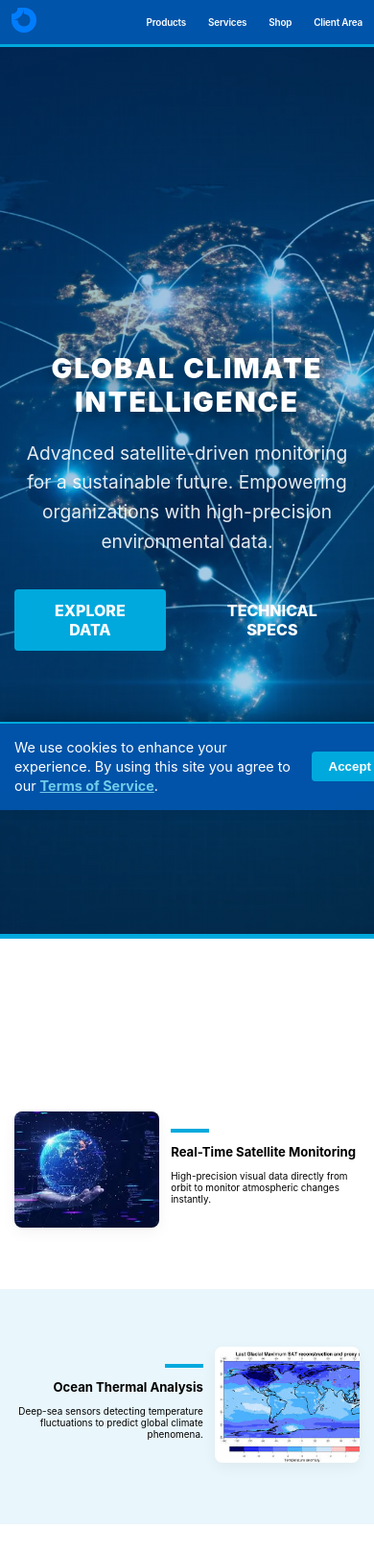
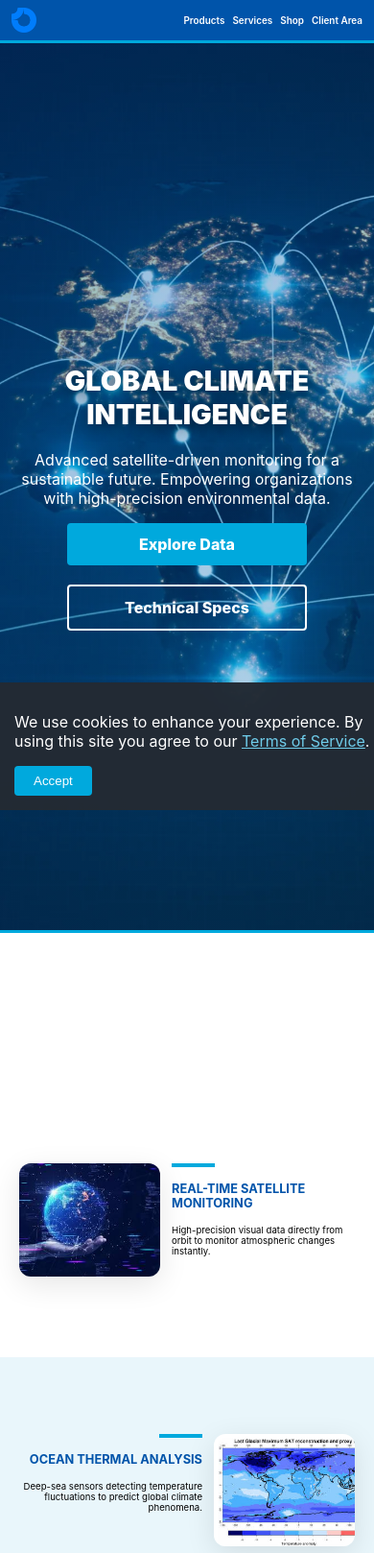
Before and after one commit to Arthroth/Climate-Change-Landing-Page, a plain HTML site: page index.html in a window 390 px wide. Shown: the top 1618 px of the page at 96% size. Drawn offline with Linux system fonts and the light colour scheme.

Commit message:
Add files via upload

```diff
--- a/style.css
+++ b/style.css
@@ -1,332 +1,152 @@
+/* ARTHROTH FINAL CSS - BUILD 2026
+   FIX: Android Footer Gap, Hero Full Screen, Zigzag Mobile
+*/
+
 :root {
-    --color-dark: #0054AA;
-    --color-sky: #00A9DD;
+    --color-dark: #0054AA;       /* Deep Blue */
+    --color-mid: #0677BA;
+    --color-sky: #00A9DD;        /* Sky Blue */
     --color-cyan: #6FCCEA;
-    --color-bg-alt: #E9F6FB;
+    --color-bg-alt: #E9F6FB;     /* Light BG */
     --white: #ffffff;
     --text-body: #2c3e50;
 }
 
-/* Base Fix */
-html { height: 100%; }
-body {
-    font-family: -apple-system, BlinkMacSystemFont, "Segoe UI", Roboto, Arial, sans-serif;
-    margin: 0; display: flex; flex-direction: column;
-    min-height: 100vh; min-height: 100dvh;
-}
-main { flex: 1 0 auto; }
-
-/* Header & Nav */
-header { background: var(--color-dark); position: sticky; top: 0; z-index: 1000; border-bottom: 3px solid var(--color-sky); }
-.header-container { max-width: 1200px; margin: 0 auto; padding: 10px 15px; display: flex; justify-content: space-between; align-items: center; }
-.logo img { height: 45px; }
-.nav-menu a { color: var(--white); text-decoration: none; margin-left: 15px; font-size: 0.85rem; font-weight: 600; }
-
-/* --- HERO SECTION STYLES --- */
-.hero-section {
- background: linear-gradient(135deg, rgba(0, 84, 170, 0.4) 0%, rgba(6, 119, 186, 0.3) 100%),url('images/hero-banner.jpg');
-    background-size: cover;
-    background-position: center;
-    background-repeat: no-repeat;
-
-    padding: 120px 20px; /* Sedikit dipertinggi agar gambar lebih terlihat */
-    text-align: center;
-    color: var(--white);
-    border-bottom: 5px solid var(--color-sky);
-    position: relative;
-    overflow: hidden;
+/* --- TRICK ANTI-PUTIH ANDROID --- */
+html {
+    background-color: var(--color-dark) !important; /* Mewarnai 'lantai' browser */
+    height: 100%;
+    margin: 0;
+    padding: 0;
+    scroll-behavior: smooth;
 }
 
-.hero-container {
-    max-width: 900px;
-    margin: 0 auto;
-    position: relative;
-    z-index: 2;
-}
-
-.hero-content h1 {
-    font-size: 3.5rem;
-    font-weight: 900;
-    letter-spacing: 2px;
-    margin-bottom: 20px;
-    text-shadow: 0 4px 15px rgba(0,0,0,0.5);
-}
-
-.hero-content p {
-    font-size: 1.2rem;
-    line-height: 1.6;
-    margin-bottom: 35px;
-    opacity: 0.9;
-    max-width: 700px;
-    margin-left: auto;
-    margin-right: auto;
-}
-
-/* Tombol Hero */
-.hero-btns {
-    display: flex;
-    justify-content: center;
-    gap: 20px;
-}
-
-.btn-primary {
-    background: var(--color-sky);
-    color: var(--white);
-    padding: 12px 30px;
-    text-decoration: none;
-    border-radius: 4px;
-    font-weight: 800;
-    text-transform: uppercase;
-    transition: 0.3s;
-}
-
-.btn-secondary {
-    border: 2px solid var(--color-pale);
-    color: var(--color-pale);
-    padding: 12px 30px;
-    text-decoration: none;
-    border-radius: 4px;
-    font-weight: 800;
-    text-transform: uppercase;
-    transition: 0.3s;
-}
-
-.btn-primary:hover { background: var(--white); color: var(--color-dark); }
-.btn-secondary:hover { background: var(--color-pale); color: var(--color-dark); }
-
-/* Sections Zigzag Desktop */
-.info-section { padding: 60px 0; }
-.info-section.alternate { background-color: var(--color-bg-alt); }
-.container { max-width: 1100px; margin: 0 auto; padding: 0 15px; display: flex; align-items: center; gap: 40px; }
-.info-section .container { flex-direction: row; }
-.info-section.reverse .container { flex-direction: row-reverse; }
-.info-section.reverse .info-text { text-align: right; }
-.info-image { flex: 0 0 45%; }
-.info-text { flex: 1; }
-.info-image img { width: 100%; border-radius: 8px; box-shadow: 0 5px 15px rgba(0,0,0,0.05); }
-.accent-line { display: block; width: 40px; height: 4px; background: var(--color-sky); margin-bottom: 12px; }
-.info-section.reverse .accent-line { margin-left: auto; }
-
-/* Cookie Banner Styling */
-.cookie-banner {
-    position: fixed; bottom: 0; left: 0; width: 100%;
-    background: rgba(0, 84, 170, 0.98); color: white;
-    padding: 15px; z-index: 9999; border-top: 2px solid var(--color-sky);
-    display: none; box-shadow: 0 -5px 15px rgba(0,0,0,0.2);
-}
-.cookie-content { max-width: 1100px; margin: 0 auto; display: flex; justify-content: space-between; align-items: center; gap: 15px; }
-.cookie-content p { font-size: 0.9rem; margin: 0; line-height: 1.4; }
-
-/* Gaya Link ToS di Cookies */
-.tos-link {
-    color: var(--color-cyan) !important;
-    text-decoration: underline;
-    font-weight: 700;
-}
-.tos-link:hover { color: var(--white) !important; }
-
-#accept-cookie { background: var(--color-sky); color: white; border: none; padding: 8px 18px; border-radius: 4px; font-weight: 800; cursor: pointer; }
-
-/* LEGAL PAGE STYLES */
-.legal-page {
-    padding: 60px 20px;
-    background: var(--color-bg-alt);
-}
-
-.legal-container {
-    max-width: 800px;
-    margin: 0 auto;
-    background: var(--white);
-    padding: 40px;
-    border-radius: 12px;
-    box-shadow: 0 5px 20px rgba(0,0,0,0.05);
-}
-
-.legal-container h1 { color: var(--color-dark); margin-bottom: 10px; }
-.last-updated { font-size: 0.8rem; color: #888; margin-bottom: 30px; }
-
-.legal-content h3 { color: var(--color-mid); margin: 25px 0 10px 0; }
-.legal-content p { line-height: 1.6; color: #555; margin-bottom: 15px; }
-
-.back-home {
-    display: inline-block;
-    margin-top: 40px;
-    color: var(--color-sky);
-    text-decoration: none;
-    font-weight: bold;
-}
-
-@media (max-width: 650px) {
-    .legal-container { padding: 25px; }
-    .legal-container h1 { font-size: 1.5rem; }
-}
-
-/* --- FIX FOOTER: Warna Biru Tua & Rapat di Bawah --- */
-
-/* 1. Pastikan Body mendorong footer ke dasar layar */
-html { height: 100%; }
 body {
+    background-color: var(--white);
     margin: 0;
     display: flex;
     flex-direction: column;
     min-height: 100vh;
-    min-height: 100dvh; /* Menghilangkan sisa ruang bawah di HP */
+    min-height: 100dvh; /* Dynamic Viewport untuk HP */
+    font-family: -apple-system, BlinkMacSystemFont, "Segoe UI", Roboto, Arial, sans-serif;
 }
 
-main {
-    flex: 1 0 auto; /* Bagian konten akan mengambil sisa ruang */
+main { flex: 1 0 auto; background-color: var(--white); }
+
+/* --- HEADER & NAV --- */
+header {
+    background: var(--color-dark);
+    position: sticky; top: 0; z-index: 1000;
+    border-bottom: 3px solid var(--color-sky);
 }
 
-/* 2. Styling Footer Utama */
-.footer-container {
-    flex-shrink: 0;
-    background-color: #0054AA !important; /* Paksa warna Deep Blue */
-    padding: 5px 15px;
-    text-align: center;
-    color: #ffffff !important;
-    border-top: 3px solid #00A9DD; /* Garis aksen biru muda */
+.header-container {
+    max-width: 1200px; margin: 0 auto; padding: 10px 15px;
+    display: flex; justify-content: space-between; align-items: center;
 }
 
-/* 3. Memperbaiki Link Footer agar tidak ungu/biru default */
-.footer-links {
-    margin-bottom: 15px;
-    display: flex;
-    justify-content: center;
-    gap: 20px;
-    flex-wrap: wrap;
+.logo a { display: block; border: none; }
+.logo img { height: 45px; width: auto; display: block; }
+
+.nav-menu a {
+    color: var(--white); text-decoration: none; margin-left: 18px;
+    font-size: 0.85rem; font-weight: 600; transition: 0.3s;
+}
+.nav-menu a:hover { color: var(--color-cyan); }
+
+/* --- HERO SECTION: FULL SCREEN --- */
+.hero-section {
+    background: linear-gradient(135deg, rgba(0, 84, 170, 0.4) 0%, rgba(6, 119, 186, 0.3) 100%),url('images/hero-banner.jpg');
+    background-size: cover;
+    background-position: center;
+    background-repeat: no-repeat;
+    min-height: 80vh;
+    display: flex; align-items: center; justify-content: center;
+    text-align: center; color: var(--white);
+    border-bottom: 3px solid var(--color-sky);
 }
 
-.footer-links a {
-    color: #ffffff !important; /* Paksa warna putih */
-    text-decoration: none;
-    font-size: 0.85rem;
-    font-weight: 700;
+.hero-content h1 {
+    font-size: 3.5rem; font-weight: 900; text-transform: uppercase;
+    text-shadow: 2px 2px 15px rgba(0,0,0,0.6); margin-bottom: 20px;
 }
 
-.footer-links a:hover {
-    color: #6FCCEA !important; /* Warna cyan saat disentuh */
+.hero-btns { display: flex; justify-content: center; gap: 20px; }
+.btn-primary { background: var(--color-sky); color: white; padding: 12px 25px; border-radius: 4px; text-decoration: none; font-weight: 800; }
+.btn-secondary { border: 2px solid white; color: white; padding: 12px 25px; border-radius: 4px; text-decoration: none; font-weight: 800; }
+
+/* --- INFO SECTIONS: ZIGZAG PATTERN --- */
+
+.info-section { padding: 80px 0; }
+.info-section.alternate { background-color: var(--color-bg-alt); }
+
+.container {
+    max-width: 1100px; margin: 0 auto; padding: 0 20px;
+    display: flex; align-items: center; gap: 60px;
 }
 
-/* 4. Ikon Sosial Media */
-.social-icons {
-    margin-bottom: 15px;
+.info-section .container { flex-direction: row; }
+.info-section.reverse .container { flex-direction: row-reverse; }
+.info-section.reverse .info-text { text-align: right; }
+
+.info-image { flex: 0 0 45%; }
+.info-text { flex: 1; }
+.info-image img { width: 100%; border-radius: 12px; box-shadow: 0 8px 30px rgba(0,0,0,0.1); }
+
+.accent-line {
+    display: block; width: 45px; height: 4px;
+    background: var(--color-sky); margin-bottom: 15px;
+}
+.info-section.reverse .accent-line { margin-left: auto; }
+
+.info-text h2 { color: var(--color-dark); font-size: 2rem; margin-bottom: 15px; text-transform: uppercase; }
+
+/* --- FOOTER: FIXED & CLEAN --- */
+footer, .main-footer {
+    flex-shrink: 0;
+    background-color: var(--color-dark) !important;
+    padding: 40px 15px;
+    text-align: center;
+    color: var(--white) !important;
+    border-top: 3px solid var(--color-sky);
+    margin-top: 0;
 }
 
-.social-icons a {
-    color: #ffffff !important;
-    font-size: 1.3rem;
-    margin: 0 12px;
-    transition: 0.3s;
+.footer-links { margin-bottom: 20px; display: flex; justify-content: center; gap: 20px; }
+.footer-links a { color: var(--white) !important; text-decoration: none; font-weight: 700; font-size: 0.9rem; }
+.social-icons a { color: var(--white); font-size: 1.4rem; margin: 0 12px; }
+.copyright { opacity: 0.7; font-size: 0.8rem; margin-top: 15px; }
+
+/* --- COOKIE BANNER --- */
+.cookie-banner {
+    position: fixed; bottom: 0; left: 0; width: 100%;
+    background: rgba(35, 42, 52, 0.98); color: white;
+    padding: 15px; z-index: 9999; display: none;
 }
+.tos-link { color: var(--color-cyan) !important; text-decoration: underline; }
+#accept-cookie { background: var(--color-sky); color: white; border: none; padding: 8px 20px; border-radius: 4px; cursor: pointer; }
 
-/* 5. Teks Copyright */
-.copyright {
-    color: #C7EBF8;
-    opacity: 0.7;
-    font-size: 0.75rem;
-    margin-top: 10px;
+/* --- MOBILE OPTIMIZATION (THE ULTIMATE FIX) --- */
+@media (max-width: 650px) {
+    /* Header & Logo Left */
+    .header-container { padding: 8px 12px; justify-content: flex-start; gap: 8px; }
+    .logo img { height: 26px; }
+    .nav-menu { flex: 1; display: flex; justify-content: flex-end; flex-wrap: wrap; gap: 3px 8px; }
+    .nav-menu a { font-size: 0.62rem; margin: 0; }
+
+    /* Hero Full */
+    .hero-section { min-height: 100dvh; padding: 40px 15px; }
+    .hero-content h1 { font-size: 1.8rem; line-height: 1.2; }
+    .hero-btns { flex-direction: column; width: 100%; max-width: 250px; margin: 0 auto; }
+
+    /* Zigzag Mobile */
+    .container { display: flex !important; flex-direction: row !important; gap: 12px !important; align-items: flex-start !important; }
+    .info-section.reverse .container { flex-direction: row-reverse !important; }
+    .info-section.reverse .info-text { text-align: right !important; }
+    .info-image { flex: 0 0 42% !important; min-width: 95px; }
+    .info-text h2 { font-size: 0.8rem; }
+    .info-text p { font-size: 0.6rem; }
+
+    /* Footer Safety */
+    footer { padding-bottom: calc(20px + env(safe-area-inset-bottom)); }
 }
-
-/* --- MOBILE --- */
-@media (max-width: 650px) {
-
-    /* 1. Mendorong Footer Rapat ke Bawah */
-    html, body {
-        height: 100%;
-        margin: 0;
-    }
-
-    body {
-        display: flex;
-        flex-direction: column;
-        min-height: 100dvh; /* Mengikuti tinggi layar HP secara dinamis */
-    }
-
-    main {
-        flex: 1 0 auto; /* Memaksa bagian ini mengambil sisa ruang agar footer terdorong ke bawah */
-    }
-
-    /* 2. Header: Logo Kiri & Menu Kanan */
-    .header-container {
-        padding: 8px 12px;
-        flex-wrap: nowrap;
-        justify-content: flex-start;
-        gap: 8px;
-    }
-
-    .logo img { height: 26px; }
-
-    .nav-menu {
-        flex: 1;
-        display: flex;
-        justify-content: flex-end;
-        flex-wrap: wrap;
-        gap: 3px 8px;
-    }
-
-    .nav-menu a {
-        font-size: 0.62rem;
-        letter-spacing: -0.2px;
-    }
-
-    /* 3. Hero Banner: Full Screen */
-    .hero-section {
-        min-height: 100dvh;
-        display: flex;
-        align-items: center;
-        justify-content: center;
-        padding: 40px 15px;
-    }
-
-    .hero-content h1 {
-        font-size: 1.8rem;
-        line-height: 1.2;
-    }
-
-    /* 4. Zigzag Content: Side-by-Side */
-    .container {
-        display: flex !important;
-        flex-direction: row !important;
-        gap: 12px !important;
-    }
-
-    .info-section.reverse .container {
-        flex-direction: row-reverse !important;
-    }
-
-    .info-image { flex: 0 0 42% !important; min-width: 95px !important; }
-    .info-text h2 { font-size: 0.82rem; }
-    .info-text p { font-size: 0.62rem; }
-
-    /* 5. Footer Fix Android: Warna Biru Tua & No Gap */
-    footer, .main-footer {
-        flex-shrink: 0;
-        background-color: #0054AA !important; /* Paksa Biru Tua */
-        padding: 25px 15px 15px 15px; /* Tambah padding bawah sedikit agar lega */
-        text-align: center;
-    }
-
-    .footer-links {
-        gap: 12px;
-        margin-bottom: 12px;
-    }
-
-    .footer-links a {
-        font-size: 0.75rem;
-        color: #ffffff !important;
-    }
-
-    .social-icons {
-        margin-bottom: 12px;
-    }
-
-    .social-icons a {
-        font-size: 1.2rem;
-        margin: 0 8px;
-    }
-
-    .copyright {
-        font-size: 0.65rem;
-        padding-bottom: 10px; /* Jarak aman dari navigasi HP */
-    }
-}
```
